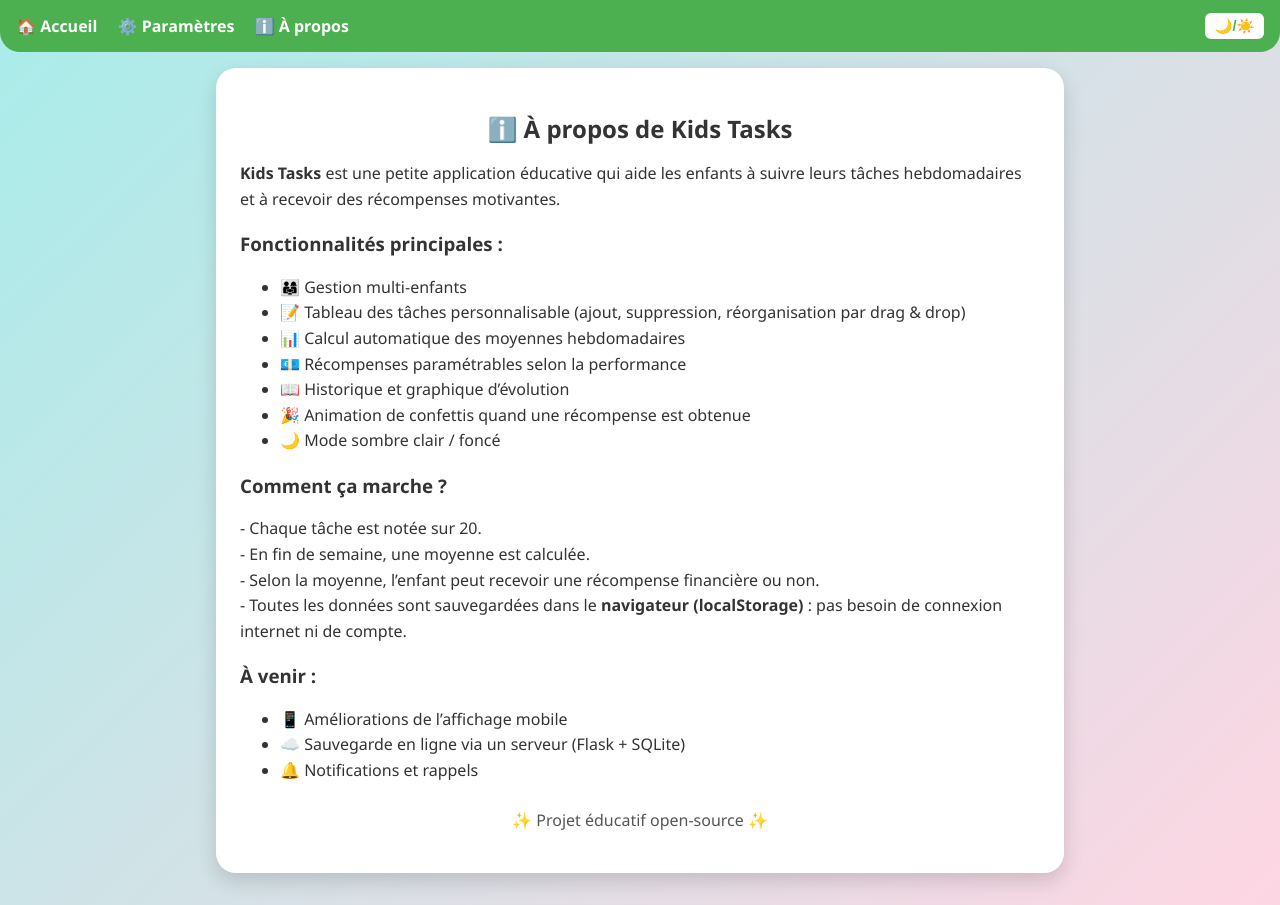
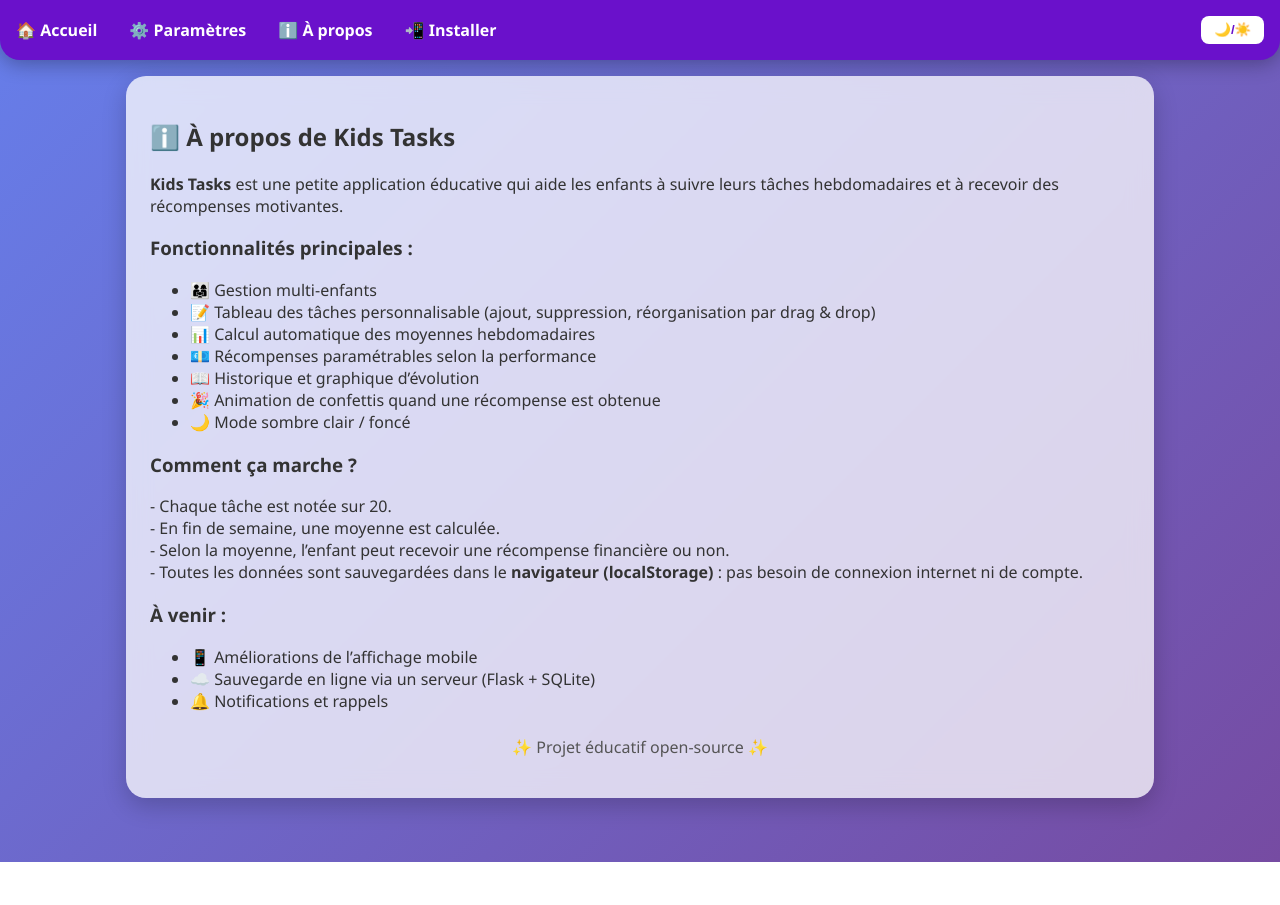
Before and after one commit to bogier/kidstasks, a plain HTML site: page about.html in a window 1280 px wide. After the commit the page ends 862 px from the top, so only its background shows below. Drawn offline with Linux system fonts and the light colour scheme.

Commit message:
Add files via upload

```diff
--- a/about.html
+++ b/about.html
@@ -16,40 +16,27 @@
 <link rel="apple-touch-startup-image" href="icons/splash-2048x2732.png" media="(device-width: 1024px) and (device-height: 1366px)">
 
   <meta charset="UTF-8" />
-  <title>À propos - Kids Tasks V0</title>
+  <title>À propos - Kids Tasks</title>
   <meta name="viewport" content="width=device-width, initial-scale=1.0" />
-  <style>
-    :root{
-      --bg:linear-gradient(135deg,#a8edea,#fed6e3);
-      --text:#333; --header-bg:#4CAF50; --header-text:#fff;
-      --btn-bg:#4CAF50; --btn-text:#fff; --btn-hover:#45a049;
-      --card-bg:#fff;
-    }
-    body.dark{--bg:linear-gradient(135deg,#1f1f1f,#333);--text:#eee;
-      --header-bg:#222;--header-text:#eee;
-      --btn-bg:#555;--btn-text:#eee;--btn-hover:#777;
-      --card-bg:#2a2a2a;}
-    body{font-family:'Segoe UI',Tahoma,sans-serif;margin:0;padding:0;background:var(--bg);color:var(--text);transition:.3s ease;}
-    header{background:var(--header-bg);color:var(--header-text);padding:.8rem 1rem;
-      border-radius:0 0 20px 20px;display:flex;justify-content:space-between;align-items:center;}
-    header a{color:var(--header-text);text-decoration:none;font-weight:600;margin-right:1rem;}
-    .toggle-dark{background:#fff;color:var(--header-bg);border:none;border-radius:6px;
-      cursor:pointer;font-weight:bold;font-size:.9rem;padding:.3rem .6rem;}
-    main{max-width:800px;margin:1rem auto 2rem;background:var(--card-bg);padding:1.5rem;border-radius:20px;box-shadow:0 8px 20px rgba(0,0,0,.15);}
-    h2{text-align:center;margin-bottom:1rem;}
-    p{line-height:1.6;margin-bottom:1rem;}
-    ul{line-height:1.6;}
-  </style>
+
+  <link rel="stylesheet" href="style.css">
 </head>
 <body>
-  <header>
-    <div class="nav-left">
+
+<header>
+  <div class="nav-left">
+    <button class="menu-toggle" onclick="toggleMenu()">🍔</button>
+    <nav id="navMenu">
       <a href="index.html">🏠 Accueil</a>
       <a href="settings.html">⚙️ Paramètres</a>
       <a href="about.html">ℹ️ À propos</a>
-    </div>
-    <button class="toggle-dark" onclick="toggleDarkMode()">🌙/☀️</button>
-  </header>
+      <a href="install.html">📲 Installer</a>
+    </nav>
+  </div>
+  <button class="toggle-dark" onclick="toggleDarkMode()">🌙/☀️</button>
+</header>
+
+
 
   <main>
     <h2>ℹ️ À propos de Kids Tasks</h2>
@@ -98,5 +85,11 @@
   }
 </script>
 
+<script>
+function toggleMenu(){
+  document.getElementById("navMenu").classList.toggle("show");
+}
+</script>
+
 </body>
 </html>
```
